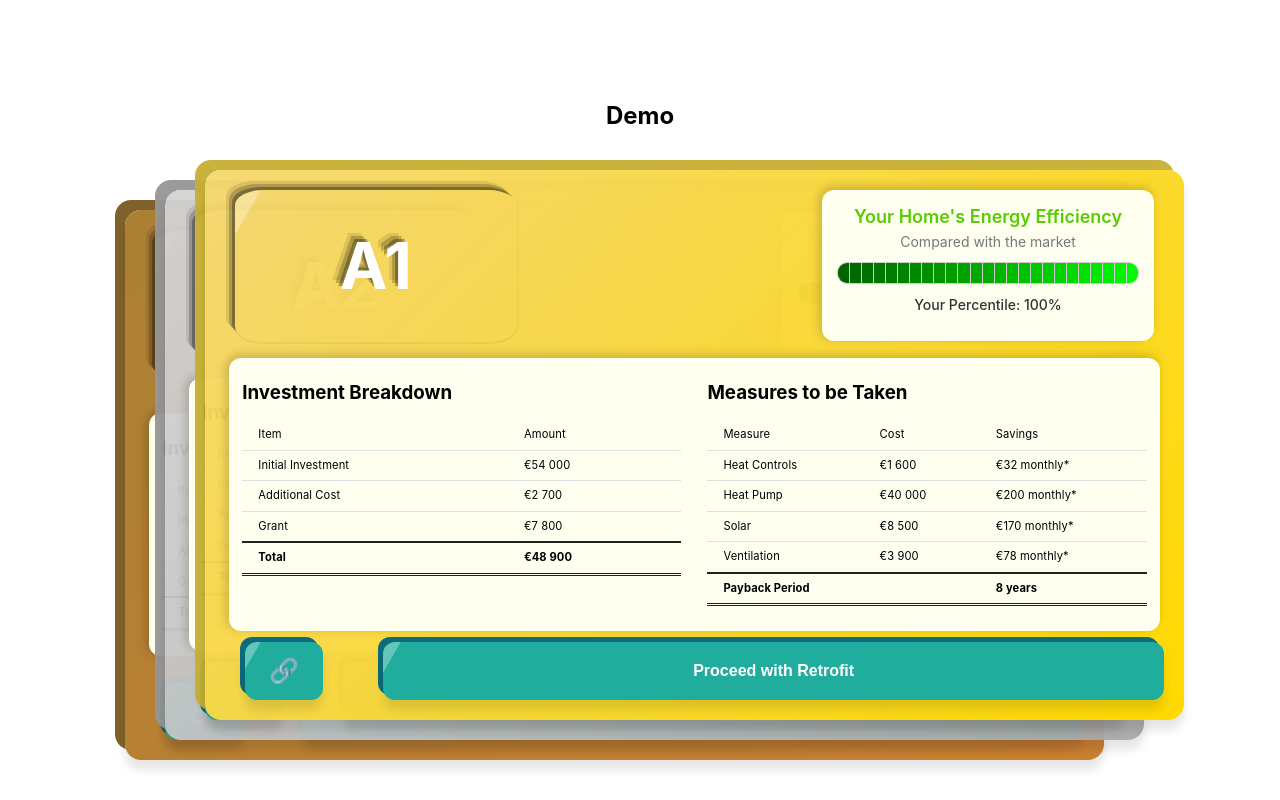
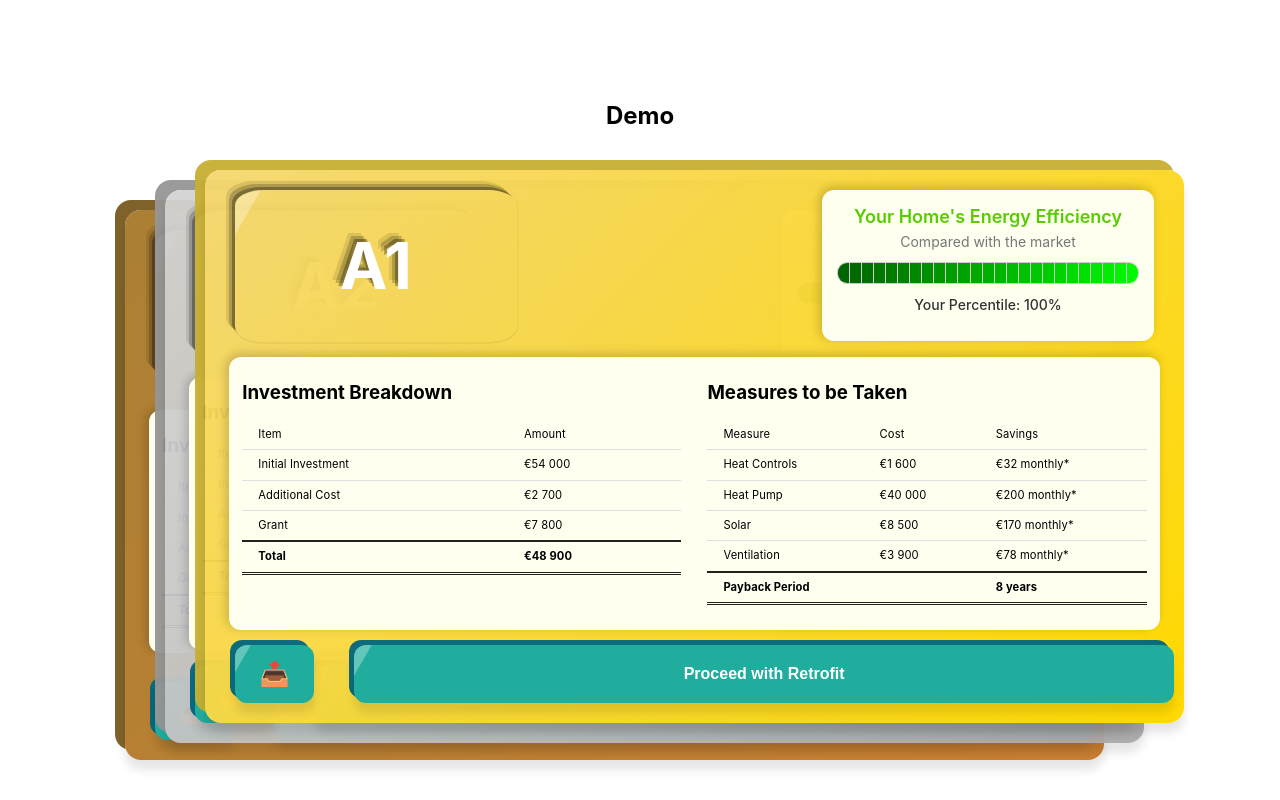
Before and after one commit to leothesouthafrican/luminlab-components, a React (Create React App) app: page / in a window 1280 px wide. Shown: the part 2882-3682 px from the top of the page. Built offline with nearby package versions, Linux system fonts and the light colour scheme.

Commit message:
adjust buttons

```diff
--- a/src/components/FloatingCardComponent.css
+++ b/src/components/FloatingCardComponent.css
@@ -140,3 +140,10 @@
     margin-bottom: 10px;
     padding: 0;  /* No padding */
   }
+
+  .floating-card .card-button-container .left-button,
+.floating-card .card-button-container .right-button {
+    width: calc(65% - 10px); /* Increase the width slightly */
+    margin: 0 20px; /* Reduce the margin to 15px on left and right */
+    margin-top: 5px;
+}
--- a/src/components/FloatingCardComponent.js
+++ b/src/components/FloatingCardComponent.js
@@ -31,7 +31,7 @@ const FloatingCardComponent = ({ color, onClick, style, showButtons, retrofitMea
 
         {showButtons && (
           <div className="card-button-container">
-            <ButtonComponent label="" icon="🔗" className="left-button" /> {/* This was the right button */}
+            <ButtonComponent label="" icon="📤" className="left-button" />
             <ButtonComponent label="Proceed with Retrofit" className="right-button" /> {/* This was the left button */}
           </div>
         )}
```
